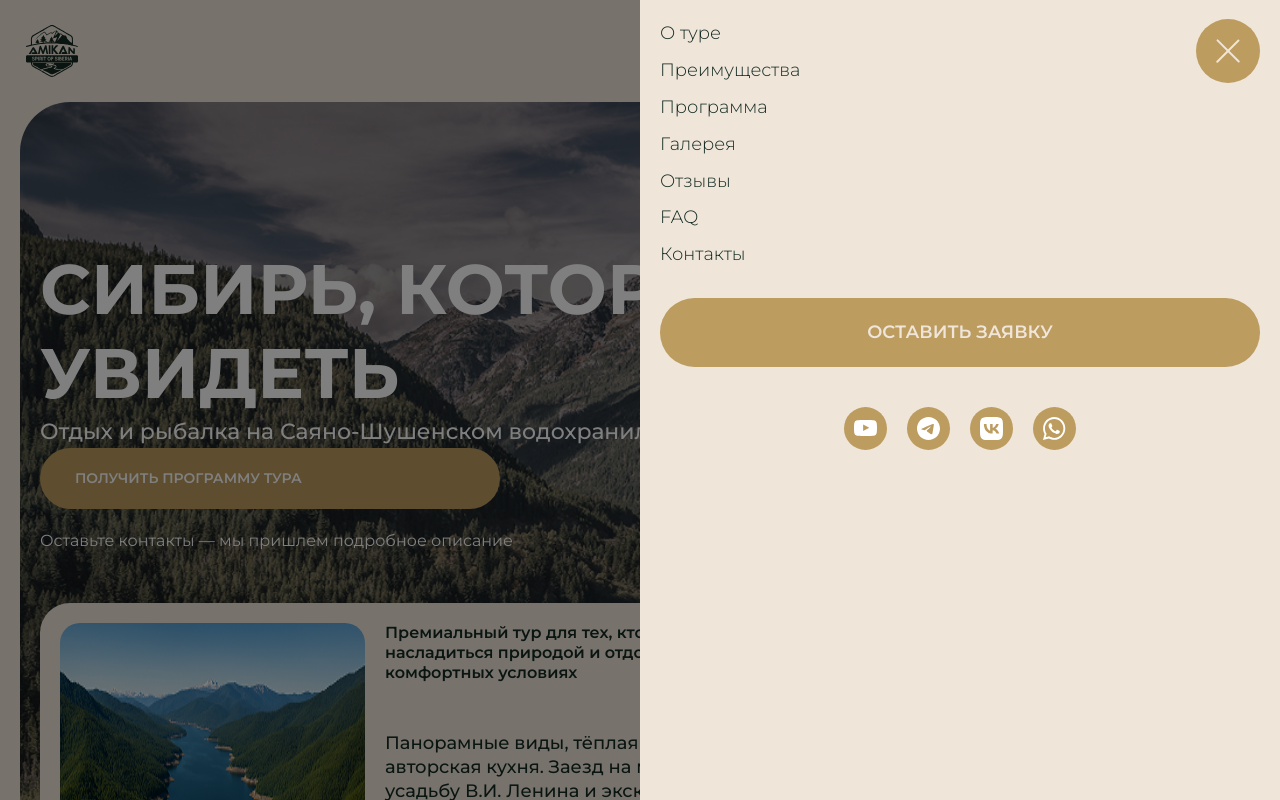
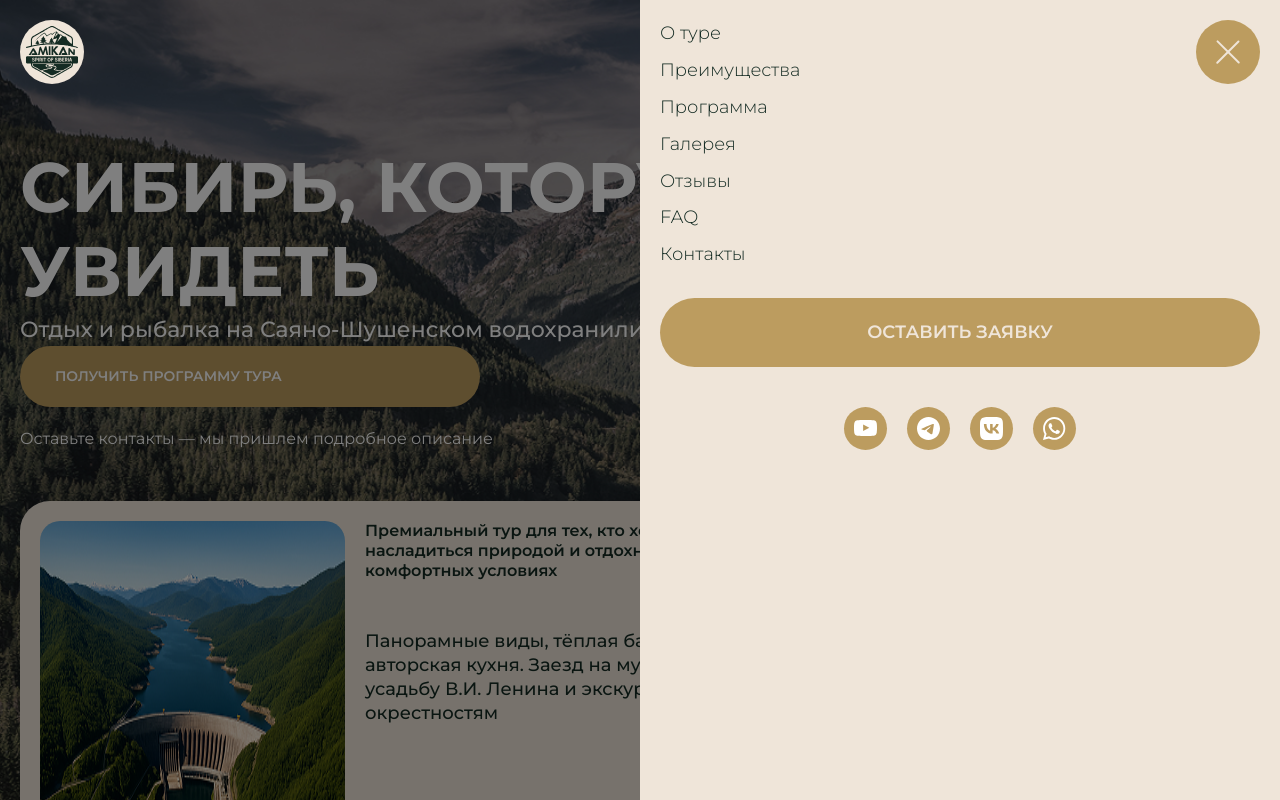
Before and after one commit to maxter-krsk/amikan-sibiria, a Next.js app: page / in a window 1280 px wide. Both pictures are taken after a click on the button 1228 px from the left and 51 px from the top of the page. Shown: the top 800 px of the page. Built offline with nearby package versions, Linux system fonts and the light colour scheme.

Commit message:
feat/fix: Исправил адаптацию, анимацию и позиционирование у шапки и всех его элементов

```diff
--- a/src/app/components/Header/Burger.tsx
+++ b/src/app/components/Header/Burger.tsx
@@ -5,6 +5,8 @@ import Image from "next/image";
 import { IconLink } from "@/app/components/ui/socials/IconLink";
 import t from "@/app/styles/modules/typography.module.css";
 import { motion, AnimatePresence, type Variants } from "framer-motion";
+import { createPortal } from "react-dom";
+import { useEffect, useState } from "react";
 
 type BurgerMenuProps = {
   isOpen: boolean;
@@ -17,13 +19,13 @@ const panelAnimation = {
     x: 0,
     opacity: 1,
     scale: 1,
-    transition: { duration: 0.45, ease: [0.16, 1, 0.3, 1] as const }, // плавный "ease-out"
+    transition: { duration: 0.35, ease: [0.16, 1, 0.3, 1] as const },
   },
   exit: {
     x: "100%",
     opacity: 0,
     scale: 0.98,
-    transition: { duration: 0.35, ease: [0.16, 1, 0.3, 1] as const }, // быстрее на закрытие
+    transition: { duration: 0.35, ease: [0.16, 1, 0.3, 1] as const },
   },
 } as const satisfies Variants;
 
@@ -40,6 +42,21 @@ const overlayAnimation = {
 } as const satisfies Variants;
 
 export default function BurgerMenu({ isOpen, toggleMenu }: BurgerMenuProps) {
+  const [mounted, setMounted] = useState(false);
+  useEffect(() => setMounted(true), []);
+
+  useEffect(() => {
+    if (!mounted) return;
+    if (isOpen) {
+      document.body.style.overflow = "hidden";
+    } else {
+      document.body.style.overflow = "";
+    }
+    return () => {
+      document.body.style.overflow = "";
+    };
+  }, [isOpen, mounted]);
+
   return (
     <div className="desk:hidden">
       <button
@@ -48,7 +65,7 @@ export default function BurgerMenu({ isOpen, toggleMenu }: BurgerMenuProps) {
         aria-controls="mobile-menu"
         aria-label={isOpen ? "Закрыть меню" : "Открыть меню"}
       >
-        <div className="relative z-30 w-[4rem] h-[4rem] bg-sand rounded-full flex flex-col justify-center items-center gap-[0.35rem]">
+        <div className="relative w-[4rem] h-[4rem] bg-sand rounded-full flex flex-col justify-center items-center gap-[0.35rem]">
           <motion.span
             className="w-[2rem] h-[0.15rem] bg-beige rounded-[0.125rem]"
             variants={{
@@ -95,12 +112,19 @@ export default function BurgerMenu({ isOpen, toggleMenu }: BurgerMenuProps) {
         </div>
       </button>
 
+      {mounted &&
+        createPortal(
           <AnimatePresence initial={false}>
             {isOpen && (
-          <div className="fixed inset-0" id="mobile-menu">
+              <div
+                className="fixed inset-0"
+                id="mobile-menu"
+                role="dialog"
+                aria-modal="true"
+              >
                 <motion.div
                   onClick={toggleMenu}
-              className="z-10 w-full h-full fixed bg-black"
+                  className="fixed inset-0 z-50 bg-black"
                   variants={overlayAnimation}
                   initial="hidden"
                   animate="visible"
@@ -108,26 +132,14 @@ export default function BurgerMenu({ isOpen, toggleMenu }: BurgerMenuProps) {
                 />
 
                 <motion.div
-              role="dialog"
-              aria-modal="true"
+                  role="document"
                   variants={panelAnimation}
                   initial="hidden"
                   animate="visible"
                   exit="exit"
-              className="flex flex-col bg-beige fixed z-20 top-0 right-0 w-full h-full p-[1.25rem] md:w-[50%]"
+                  className="flex flex-col bg-beige fixed z-[60] top-0 right-0 w-full h-full p-[1.25rem] md:w-[50%]"
                 >
-              <div className="sm:mb-[1.87rem] md:mb-0">
-                <Link href="/" onClick={toggleMenu}>
-                  <Image
-                    className="md:hidden"
-                    src="/icons/logos/logo-dark.svg"
-                    alt="Логотип Амикан"
-                    width={64}
-                    height={64}
-                  />
-                </Link>
-              </div>
-
+                  <div className="mt-[5.62rem] md:mt-0">
                     <nav>
                       <ul
                         className={`${t["body-lg"]} flex flex-col gap-[0.625rem] text-darkGreen`}
@@ -173,7 +185,7 @@ export default function BurgerMenu({ isOpen, toggleMenu }: BurgerMenuProps) {
                     <Link
                       onClick={toggleMenu}
                       href="/"
-                className={`${t.subtitle} mt-[1.875rem] text-center uppercase font-semibold text-beige px-[1.9rem] py-[1.3rem] bg-sand rounded-[6.2rem]`}
+                      className={`${t.subtitle} inline-block w-full mt-[1.875rem] text-center uppercase font-semibold text-beige px-[1.9rem] py-[1.3rem] bg-sand rounded-[6.2rem]`}
                     >
                       Оставить заявку
                     </Link>
@@ -228,10 +240,13 @@ export default function BurgerMenu({ isOpen, toggleMenu }: BurgerMenuProps) {
                         }
                       />
                     </div>
+                  </div>
                 </motion.div>
               </div>
             )}
-      </AnimatePresence>
+          </AnimatePresence>,
+          document.body
+        )}
     </div>
   );
 }
--- a/src/app/components/Header/Header.tsx
+++ b/src/app/components/Header/Header.tsx
@@ -22,14 +22,14 @@ export default function Header() {
   const DARK_LOGO = "/icons/logos/logo-dark.svg";
 
   return (
-    <header>
+    <header className="fixed desk:top-[2.5rem] top-[1.25rem] left-0 right-0 z-40 desk:px-[1.25rem]">
       <div className="container">
-        <div className="flex justify-between items-center py-[1.2rem]">
+        <div className="flex justify-between items-center">
           <Link href="/" aria-label="На главную" className="block">
             {mounted && (
               <>
                 <Image
-                  className="md:hidden"
+                  className="md:hidden w-[4rem] h-[4rem]"
                   src={isOpen ? DARK_LOGO : LIGHT_LOGO}
                   alt="Логотип Амикан (мобильный)"
                   width={64}
@@ -37,14 +37,14 @@ export default function Header() {
                   priority
                 />
                 <Image
-                  className="hidden md:block desk:hidden"
+                  className="hidden md:block desk:hidden w-[4rem] h-[4rem]"
                   src={LIGHT_LOGO}
                   alt="Логотип Амикан (планшет)"
                   width={64}
                   height={64}
                 />
                 <Image
-                  className="hidden desk:block"
+                  className="hidden desk:block w-[4rem] h-[4rem]"
                   src={isOpen ? DARK_LOGO : LIGHT_LOGO}
                   alt="Логотип Амикан (десктоп)"
                   width={64}
--- a/src/app/components/sections/Hero/Hero.tsx
+++ b/src/app/components/sections/Hero/Hero.tsx
@@ -17,7 +17,7 @@ export default function Hero() {
 
   return (
     <section
-      className={`${bg.heroBg} mx-[20px] mb-[150px] pb-[60px] pt-[145px]`}
+      className={`${bg.heroBg} mx-0 desk:mt-[1.25rem] desk:mx-[1.25rem]  mb-[150px] pb-[60px] pt-[145px] relative`}
       aria-labelledby="hero-title"
     >
       <div className="container">
--- a/src/app/styles/modules/herobg.module.css
+++ b/src/app/styles/modules/herobg.module.css
@@ -1,5 +1,5 @@
 @reference "../../globals.css";
 
 .heroBg {
-    @apply bg-[url('/images/hero/hero-background.jpg')] bg-cover bg-no-repeat bg-center top-0 w-auto h-auto rounded-[3.12rem];
+    @apply bg-[url('/images/hero/hero-background.jpg')] bg-cover bg-no-repeat bg-center top-0 w-auto h-auto rounded-none desk:rounded-[3.12rem];
 }
```
Lines whose indentation alone changed are shown as unchanged.
